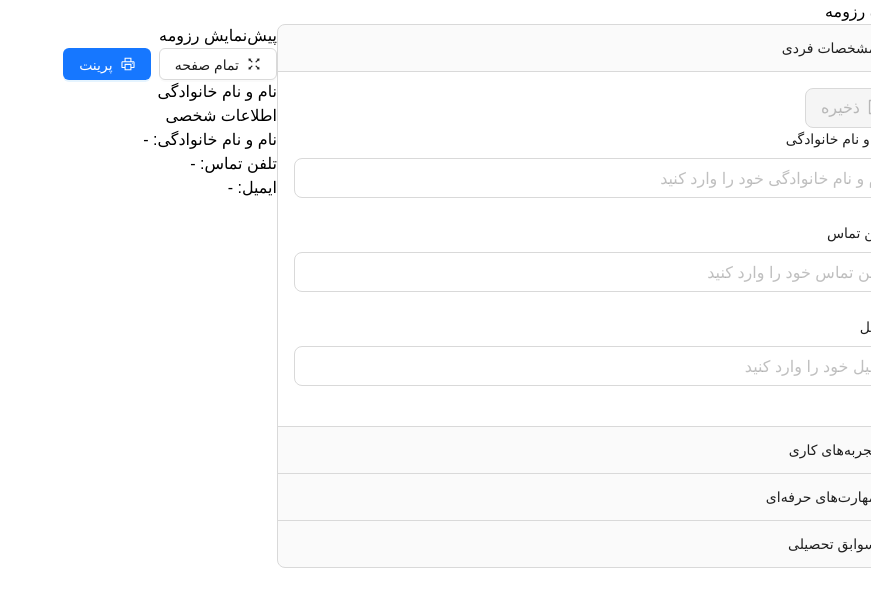
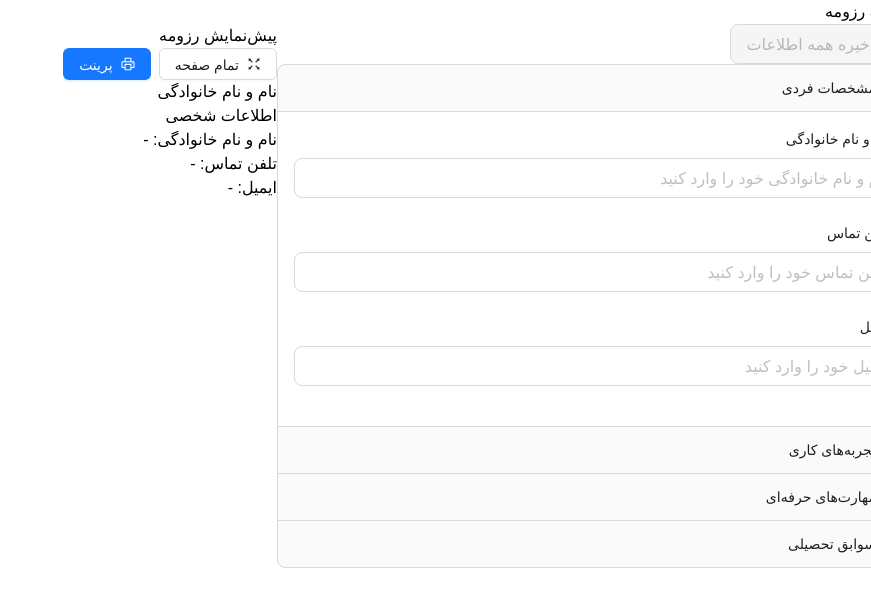
Before and after one commit to mohsensami/cv-builder, a React (Vite) app: page / in a window 1280 px wide. Shown: the top 606 px of the page, without its empty margins (409-1280 px from the left). Built offline with nearby package versions, Linux system fonts and the light colour scheme; a small style sheet from the web is missing.

Commit message:
update save all

```diff
--- a/src/components/CVForm/CVForm.tsx
+++ b/src/components/CVForm/CVForm.tsx
@@ -2,7 +2,7 @@ import { Form, Input, Button, message, Collapse } from 'antd'
 import { SaveOutlined } from '@ant-design/icons'
 import { useState, useEffect } from 'react'
 import { useCV } from '../../contexts'
-import { CVData } from '../../types/cv.types'
+import { CVData, WorkExperience, EducationRecord } from '../../types/cv.types'
 import WorkExperienceForm from '../WorkExperienceForm/WorkExperienceForm'
 import EducationForm from '../EducationForm/EducationForm'
 import SkillsForm from '../SkillsForm/SkillsForm'
@@ -10,36 +10,82 @@ import SkillsForm from '../SkillsForm/SkillsForm'
 const CVForm = () => {
   const { cvData, setCVData } = useCV()
   const [form] = Form.useForm()
+  const [workForm] = Form.useForm()
+  const [educationForm] = Form.useForm()
+
+  // Local state for all form data
+  const [personalDraft, setPersonalDraft] = useState({
+    fullName: cvData.fullName,
+    phone: cvData.phone,
+    email: cvData.email,
+  })
+  const [workExperiencesDraft, setWorkExperiencesDraft] = useState<WorkExperience[]>(cvData.workExperiences)
+  const [educationRecordsDraft, setEducationRecordsDraft] = useState<EducationRecord[]>(cvData.educationRecords)
+  const [skillsDraft, setSkillsDraft] = useState<string[]>(cvData.skills)
   const [hasChanges, setHasChanges] = useState(false)
 
-  // Load data from context when it changes (but not from form changes)
+  // Load data from context when it changes externally
   useEffect(() => {
     form.setFieldsValue({
       fullName: cvData.fullName,
       phone: cvData.phone,
       email: cvData.email,
     })
+    workForm.setFieldsValue({ workExperiences: cvData.workExperiences })
+    educationForm.setFieldsValue({ educationRecords: cvData.educationRecords })
+
+    setPersonalDraft({
+      fullName: cvData.fullName,
+      phone: cvData.phone,
+      email: cvData.email,
+    })
+    setWorkExperiencesDraft(cvData.workExperiences)
+    setEducationRecordsDraft(cvData.educationRecords)
+    setSkillsDraft(cvData.skills)
     setHasChanges(false)
-  }, [cvData.fullName, cvData.phone, cvData.email, form])
+  }, [
+    cvData.fullName,
+    cvData.phone,
+    cvData.email,
+    cvData.workExperiences,
+    cvData.educationRecords,
+    cvData.skills,
+    form,
+    workForm,
+    educationForm,
+  ])
 
-  const handleValuesChange = () => {
-    setHasChanges(true)
+  const handleSaveAll = async () => {
+    try {
+      // Validate all forms
+      const personalValues = await form.validateFields()
+      const workValues = await workForm.validateFields()
+      const educationValues = await educationForm.validateFields()
+
+      // Get current form values (in case validation passed but form wasn't updated)
+      const currentWorkExperiences = workForm.getFieldValue('workExperiences') || workExperiencesDraft
+      const currentEducationRecords = educationForm.getFieldValue('educationRecords') || educationRecordsDraft
+
+      // Filter out invalid entries
+      const workExperiences: WorkExperience[] = currentWorkExperiences.filter(
+        (exp: WorkExperience) => exp && typeof exp === 'object' && exp.title && exp.date && exp.position
+      )
+      const educationRecords: EducationRecord[] = currentEducationRecords.filter(
+        (record: EducationRecord) => record && typeof record === 'object' && record.fieldOfStudy && record.universityName && record.academicYear
+      )
+
+      // Prepare final data
+      const updatedData: CVData = {
+        fullName: personalValues.fullName || '',
+        phone: personalValues.phone || '',
+        email: personalValues.email || '',
+        workExperiences,
+        educationRecords,
+        skills: skillsDraft,
       }
 
-  const handleSave = async () => {
-    try {
-      const values = await form.validateFields()
-      const updatedData: Partial<CVData> = {
-        fullName: values.fullName || '',
-        phone: values.phone || '',
-        email: values.email || '',
-      }
-
-      setCVData((prev) => ({
-        ...prev,
-        ...updatedData,
-      }))
-
+      // Save to context (which will save to localStorage)
+      setCVData(updatedData)
       setHasChanges(false)
       message.success('اطلاعات با موفقیت ذخیره شد')
     } catch (error) {
@@ -48,6 +94,19 @@ const CVForm = () => {
   }
 
   return (
+    <div className="space-y-4">
+      <div className="flex justify-end items-center mb-4">
+        <Button
+          type="primary"
+          icon={<SaveOutlined />}
+          onClick={handleSaveAll}
+          disabled={!hasChanges}
+          size="large"
+        >
+          ذخیره همه اطلاعات
+        </Button>
+      </div>
+
       <Collapse
         accordion
         defaultActiveKey={['personal-info']}
@@ -57,18 +116,6 @@ const CVForm = () => {
             label: 'مشخصات فردی',
             children: (
               <div className="space-y-6">
-              <div className="flex justify-end items-center">
-                <Button
-                  type="primary"
-                  icon={<SaveOutlined />}
-                  onClick={handleSave}
-                  disabled={!hasChanges}
-                  size="large"
-                >
-                  ذخیره
-                </Button>
-              </div>
-
                 <Form
                   form={form}
                   layout="vertical"
@@ -77,7 +124,14 @@ const CVForm = () => {
                     phone: cvData.phone,
                     email: cvData.email,
                   }}
-                onValuesChange={handleValuesChange}
+                  onValuesChange={(_, values) => {
+                    setPersonalDraft({
+                      fullName: values.fullName || '',
+                      phone: values.phone || '',
+                      email: values.email || '',
+                    })
+                    setHasChanges(true)
+                  }}
                   autoComplete="off"
                 >
                   <div className='lg:grid lg:grid-cols-3 gap-2 w-100'>
@@ -124,7 +178,14 @@ const CVForm = () => {
             label: 'تجربه‌های کاری',
             children: (
               <div className="pt-2">
-              <WorkExperienceForm />
+                <WorkExperienceForm
+                  form={workForm}
+                  value={workExperiencesDraft}
+                  onChange={(nextValue) => {
+                    setWorkExperiencesDraft(nextValue)
+                    setHasChanges(true)
+                  }}
+                />
               </div>
             ),
           },
@@ -133,7 +194,13 @@ const CVForm = () => {
             label: 'مهارت‌های حرفه‌ای',
             children: (
               <div className="pt-2">
-              <SkillsForm />
+                <SkillsForm
+                  skills={skillsDraft}
+                  onChange={(nextSkills) => {
+                    setSkillsDraft(nextSkills)
+                    setHasChanges(true)
+                  }}
+                />
               </div>
             ),
           },
@@ -142,12 +209,20 @@ const CVForm = () => {
             label: 'سوابق تحصیلی',
             children: (
               <div className="pt-2">
-              <EducationForm />
+                <EducationForm
+                  form={educationForm}
+                  value={educationRecordsDraft}
+                  onChange={(nextValue) => {
+                    setEducationRecordsDraft(nextValue)
+                    setHasChanges(true)
+                  }}
+                />
               </div>
             ),
           },
         ]}
       />
+    </div>
   )
 }
 
--- a/src/components/EducationForm/EducationForm.tsx
+++ b/src/components/EducationForm/EducationForm.tsx
@@ -1,67 +1,30 @@
-import { Form, Input, Button, message } from 'antd'
-import { PlusOutlined, DeleteOutlined, SaveOutlined } from '@ant-design/icons'
-import { useState, useEffect } from 'react'
-import { useCV } from '../../contexts'
+import { Form, Input, Button } from 'antd'
+import { PlusOutlined, DeleteOutlined } from '@ant-design/icons'
+import { FormInstance } from 'antd/es/form'
 import { EducationRecord } from '../../types/cv.types'
 
-const EducationForm = () => {
-  const { cvData, setCVData } = useCV()
-  const [form] = Form.useForm()
-  const [hasChanges, setHasChanges] = useState(false)
+interface EducationFormProps {
+  form: FormInstance
+  value: EducationRecord[]
+  onChange: (nextValue: EducationRecord[]) => void
+}
 
-  // Load data from context when it changes (but not from form changes)
-  useEffect(() => {
-    form.setFieldsValue({ educationRecords: cvData.educationRecords })
-    setHasChanges(false)
-  }, [cvData.educationRecords, form])
-
-  const handleValuesChange = () => {
-    setHasChanges(true)
-  }
-
-  const handleSave = async () => {
-    try {
-      const values = await form.validateFields()
-      const educationRecords: EducationRecord[] = values.educationRecords || []
-
-      const validRecords = educationRecords.filter(
-        (record) => record && typeof record === 'object'
-      )
-
-      setCVData((prev) => ({
-        ...prev,
-        educationRecords: validRecords,
-      }))
-
-      setHasChanges(false)
-      message.success('سوابق تحصیلی با موفقیت ذخیره شد')
-    } catch (error) {
-      message.error('لطفا تمام فیلدهای الزامی را پر کنید')
-    }
-  }
-
+const EducationForm = ({ form, value, onChange }: EducationFormProps) => {
   return (
     <div className="space-y-4">
       <div className="flex justify-between items-center">
         <h2 className="text-2xl font-semibold text-gray-700">
           سوابق تحصیلی
         </h2>
-        <Button
-          type="primary"
-          icon={<SaveOutlined />}
-          onClick={handleSave}
-          disabled={!hasChanges}
-          size="large"
-        >
-          ذخیره
-        </Button>
       </div>
 
       <Form
         form={form}
         layout="vertical"
-        initialValues={{ educationRecords: cvData.educationRecords }}
-        onValuesChange={handleValuesChange}
+        initialValues={{ educationRecords: value }}
+        onValuesChange={(_, values) => {
+          onChange(values.educationRecords || [])
+        }}
         autoComplete="off"
       >
         <Form.List name="educationRecords">
@@ -82,7 +45,7 @@ const EducationForm = () => {
                       icon={<DeleteOutlined />}
                       onClick={() => {
                         remove(name)
-                        setHasChanges(true)
+                        onChange(form.getFieldValue('educationRecords') || [])
                       }}
                       size="small"
                     >
@@ -94,9 +57,9 @@ const EducationForm = () => {
                     <Form.Item
                       {...restField}
                       name={[name, 'fieldOfStudy']}
-                      label="نام رشته"
+                      label="رشته تحصیلی"
                       rules={[
-                        { required: true, message: 'لطفا نام رشته را وارد کنید' },
+                        { required: true, message: 'لطفا رشته تحصیلی را وارد کنید' },
                       ]}
                     >
                       <Input
@@ -129,7 +92,7 @@ const EducationForm = () => {
                         ]}
                       >
                         <Input
-                          placeholder="مثال: ۱۳۹۸-۱۴۰۲"
+                          placeholder="مثال: ۱۴۰۰-۱۴۰۴"
                           size="large"
                         />
                       </Form.Item>
@@ -143,7 +106,7 @@ const EducationForm = () => {
                   type="dashed"
                   onClick={() => {
                     add({ fieldOfStudy: '', universityName: '', academicYear: '' })
-                    setHasChanges(true)
+                    onChange(form.getFieldValue('educationRecords') || [])
                   }}
                   block
                   icon={<PlusOutlined />}
--- a/src/components/WorkExperienceForm/WorkExperienceForm.tsx
+++ b/src/components/WorkExperienceForm/WorkExperienceForm.tsx
@@ -1,68 +1,30 @@
-import { Form, Input, Button, message } from 'antd'
-import { PlusOutlined, DeleteOutlined, SaveOutlined } from '@ant-design/icons'
-import { useState, useEffect } from 'react'
-import { useCV } from '../../contexts'
+import { Form, Input, Button } from 'antd'
+import { PlusOutlined, DeleteOutlined } from '@ant-design/icons'
+import { FormInstance } from 'antd/es/form'
 import { WorkExperience } from '../../types/cv.types'
 
-const WorkExperienceForm = () => {
-  const { cvData, setCVData } = useCV()
-  const [form] = Form.useForm()
-  const [hasChanges, setHasChanges] = useState(false)
+interface WorkExperienceFormProps {
+  form: FormInstance
+  value: WorkExperience[]
+  onChange: (nextValue: WorkExperience[]) => void
+}
 
-  // Load data from context when it changes (but not from form changes)
-  useEffect(() => {
-    form.setFieldsValue({ workExperiences: cvData.workExperiences })
-    setHasChanges(false)
-  }, [cvData.workExperiences, form])
-
-  const handleValuesChange = () => {
-    setHasChanges(true)
-  }
-
-  const handleSave = async () => {
-    try {
-      const values = await form.validateFields()
-      const workExperiences: WorkExperience[] = values.workExperiences || []
-
-      // Filter out undefined or null values
-      const validExperiences = workExperiences.filter(
-        (exp) => exp && typeof exp === 'object'
-      )
-
-      setCVData((prev) => ({
-        ...prev,
-        workExperiences: validExperiences,
-      }))
-
-      setHasChanges(false)
-      message.success('تجربه‌های کاری با موفقیت ذخیره شد')
-    } catch (error) {
-      message.error('لطفا تمام فیلدهای الزامی را پر کنید')
-    }
-  }
-
+const WorkExperienceForm = ({ form, value, onChange }: WorkExperienceFormProps) => {
   return (
     <div className="space-y-4">
       <div className="flex justify-between items-center">
         <h2 className="text-2xl font-semibold text-gray-700">
           تجربه‌های کاری
         </h2>
-        <Button
-          type="primary"
-          icon={<SaveOutlined />}
-          onClick={handleSave}
-          disabled={!hasChanges}
-          size="large"
-        >
-          ذخیره
-        </Button>
       </div>
 
       <Form
         form={form}
         layout="vertical"
-        initialValues={{ workExperiences: cvData.workExperiences }}
-        onValuesChange={handleValuesChange}
+        initialValues={{ workExperiences: value }}
+        onValuesChange={(_, values) => {
+          onChange(values.workExperiences || [])
+        }}
         autoComplete="off"
       >
         <Form.List name="workExperiences">
@@ -83,7 +45,7 @@ const WorkExperienceForm = () => {
                       icon={<DeleteOutlined />}
                       onClick={() => {
                         remove(name)
-                        setHasChanges(true)
+                        onChange(form.getFieldValue('workExperiences') || [])
                       }}
                       size="small"
                     >
@@ -144,7 +106,7 @@ const WorkExperienceForm = () => {
                   type="dashed"
                   onClick={() => {
                     add({ title: '', date: '', position: '' })
-                    setHasChanges(true)
+                    onChange(form.getFieldValue('workExperiences') || [])
                   }}
                   block
                   icon={<PlusOutlined />}
```
Also changed, not shown: index.html (+6 -2 lines), src/components/SkillsForm/SkillsForm.tsx (+14 -19 lines), src/components/CVPreviewContent/CVPreviewContent.tsx (line endings or trailing spaces), src/components/SkillsPreview/SkillsPreview.tsx (line endings or trailing spaces). Lines whose indentation alone changed are shown as unchanged.
